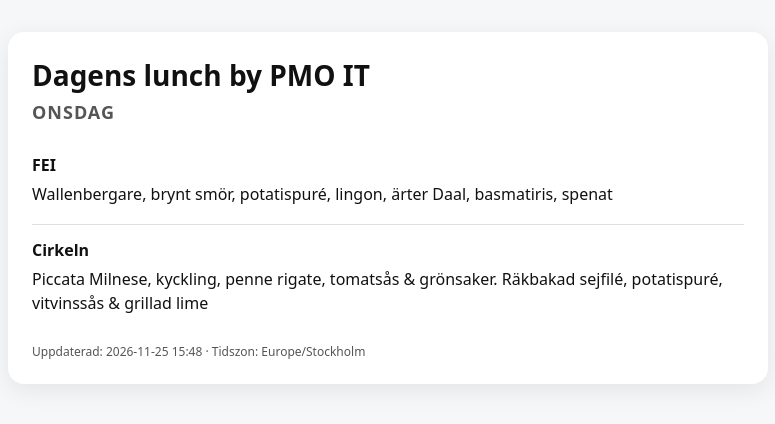
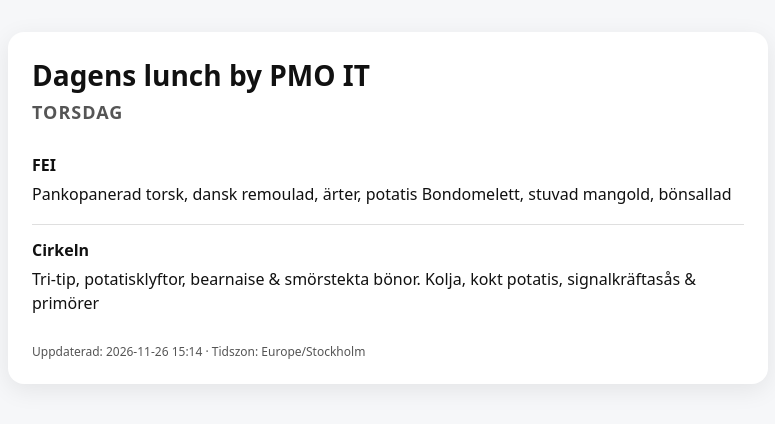
Before and after one commit to Dgdgoblin/lunch, a plain HTML site: page index.html in a window 1280 px wide. Shown: the whole page, without its empty margins (252-1027 px from the left). Drawn offline with Linux system fonts and the light colour scheme.

Commit message:
Uppdatera lunch-sida: 2026-11-26 14:14 UTC

```diff
--- a/index.html
+++ b/index.html
@@ -22,15 +22,15 @@
 <div class="wrap">
   <div class="card">
     <h1>Dagens lunch by PMO IT</h1>
-    <h2>ONSDAG</h2>
+    <h2>TORSDAG</h2>
     <div class="rest">
       <div class="name">FEI</div>
-      <div class='dish'>Wallenbergare, brynt smör, potatispuré, lingon, ärter Daal, basmatiris, spenat</div>
+      <div class='dish'>Pankopanerad torsk, dansk remoulad, ärter, potatis Bondomelett, stuvad mangold, bönsallad</div>
     </div>
     <div class="rest">
       <div class="name">Cirkeln</div>
-      <div class='dish'>Piccata Milnese, kyckling, penne rigate, tomatsås & grönsaker. Räkbakad sejfilé, potatispuré, vitvinssås & grillad lime</div>
+      <div class='dish'>Tri-tip, potatisklyftor, bearnaise & smörstekta bönor. Kolja, kokt potatis, signalkräftasås & primörer</div>
     </div>
-    <div class="footer">Uppdaterad: 2026-11-25 15:48 &middot; Tidszon: Europe/Stockholm</div>
+    <div class="footer">Uppdaterad: 2026-11-26 15:14 &middot; Tidszon: Europe/Stockholm</div>
   </div>
 </div>
```
